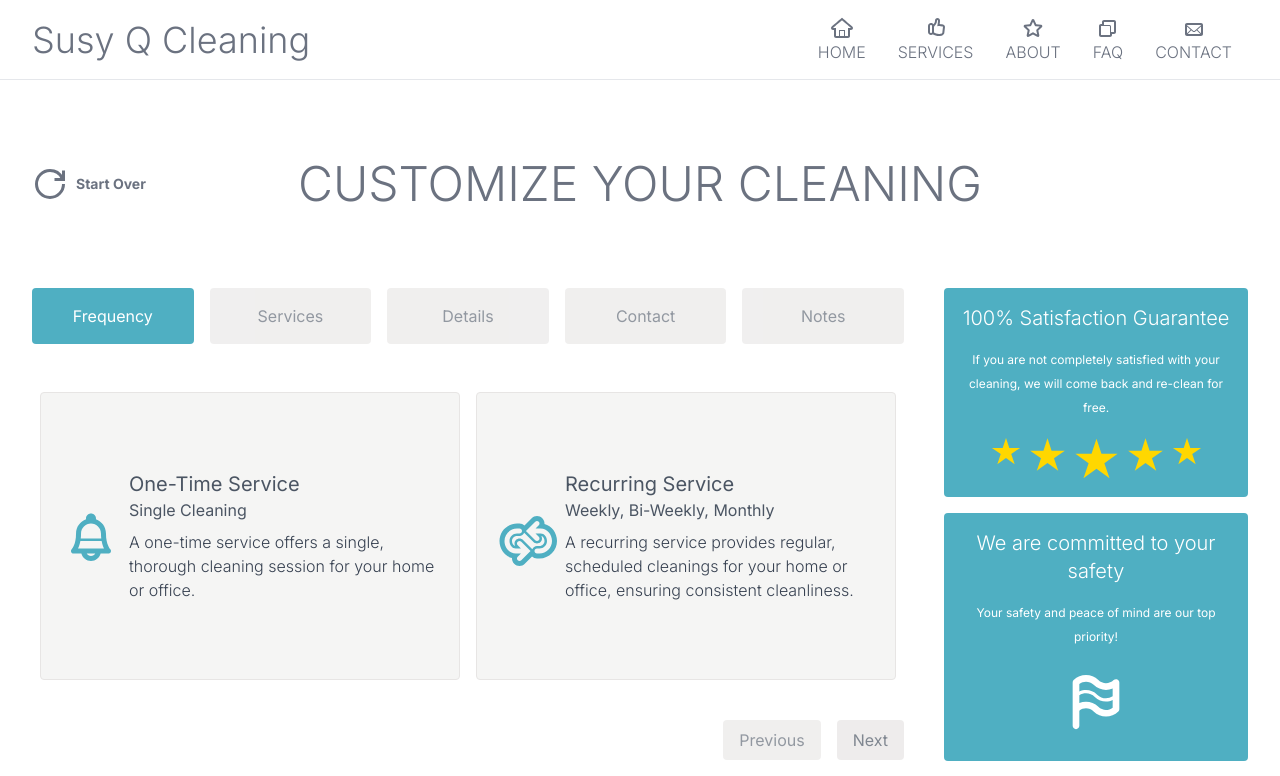
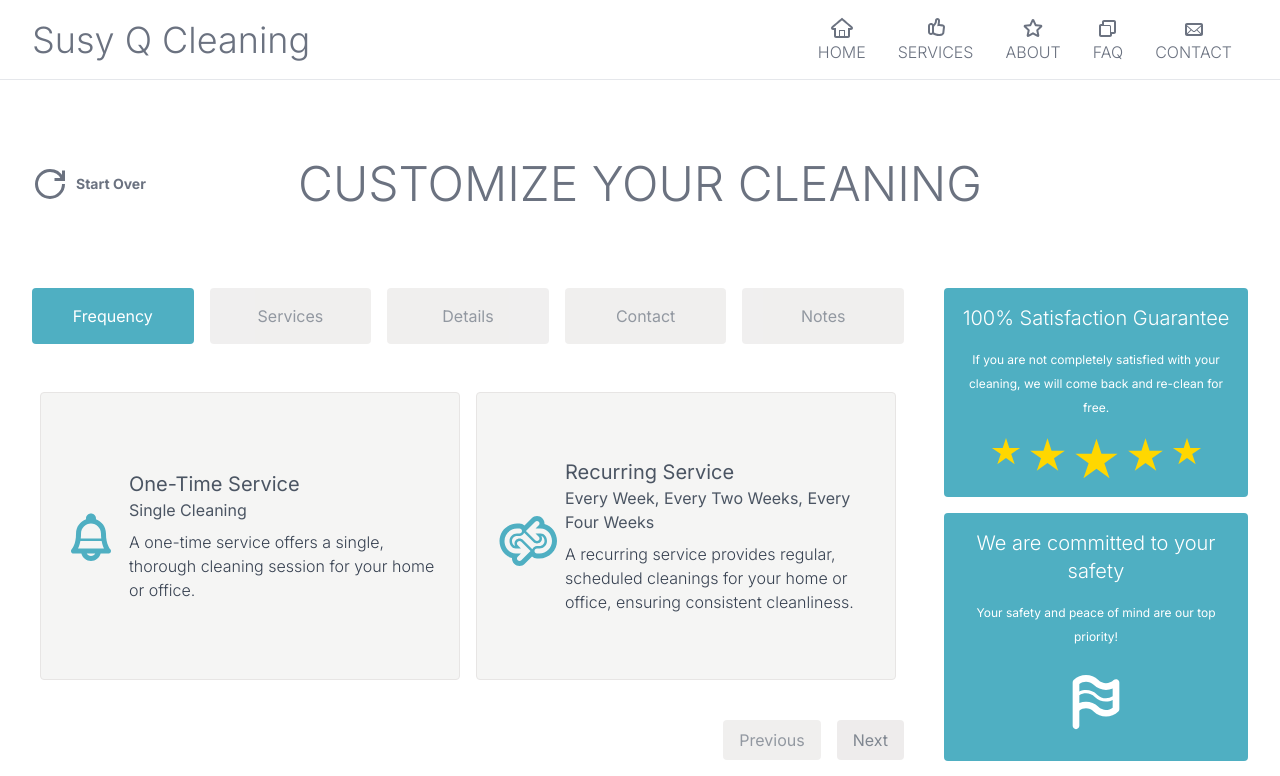
Before and after one commit to oscar-ct/susyq, a Next.js app: page /schedule in a window 1280 px wide. Shown: the top 776 px of the page. Built offline with nearby package versions, Linux system fonts and the light colour scheme.

Commit message:
update recurring naming conventions

```diff
--- a/src/components/ScheduleFormPanelFrequency.jsx
+++ b/src/components/ScheduleFormPanelFrequency.jsx
@@ -37,7 +37,7 @@ const ScheduleFormPanelFrequency = () => {
 
     const frequencyOptions = [
         ["one-time", "One-Time Service", "Single Cleaning", "A one-time service offers a single, thorough cleaning session for your home or office."],
-        ["recurring", "Recurring Service", "Weekly, Bi-Weekly, Monthly", "A recurring service provides regular, scheduled cleanings for your home or office, ensuring consistent cleanliness."],
+        ["recurring", "Recurring Service", "Every Week, Every Two Weeks, Every Four Weeks", "A recurring service provides regular, scheduled cleanings for your home or office, ensuring consistent cleanliness."],
     ];
 
     return (
```
